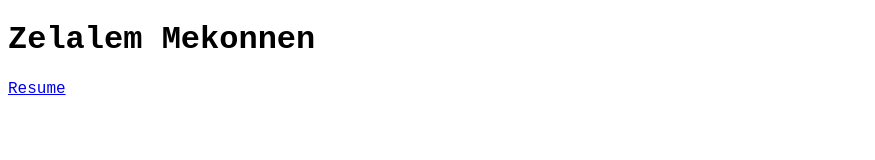
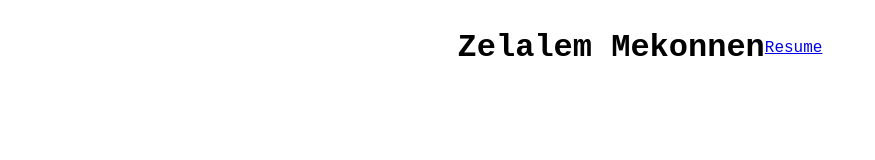
Before and after one commit to zelalemMK/zelalemmk.github.io, a plain HTML site: page index.html in a window 1280 px wide. Shown: the whole page, without its empty margins (0-875 px from the left). Drawn offline with Linux system fonts and the light colour scheme.

Commit message:
center things in the middle

```diff
--- a/index.html
+++ b/index.html
@@ -7,7 +7,9 @@
     <title>Zelalem Mekonnen</title>
 </head>
 <body>
-    <h1>Zelalem Mekonnen</h1>
-    <p><a href="./Zelalem M.svg">Resume</a></p>
+    <div class="main">
+        <h1>Zelalem Mekonnen</h1>
+        <p><a href="./Zelalem M.svg">Resume</a></p>
+    </div>
 </body>
 </html>
--- a/style.css
+++ b/style.css
@@ -1,3 +1,9 @@
 * {
     font-family: 'Courier New', Courier, monospace;
 }
+
+.main {
+    display: flex;
+    justify-content: center;
+    align-items: center;
+}
```
